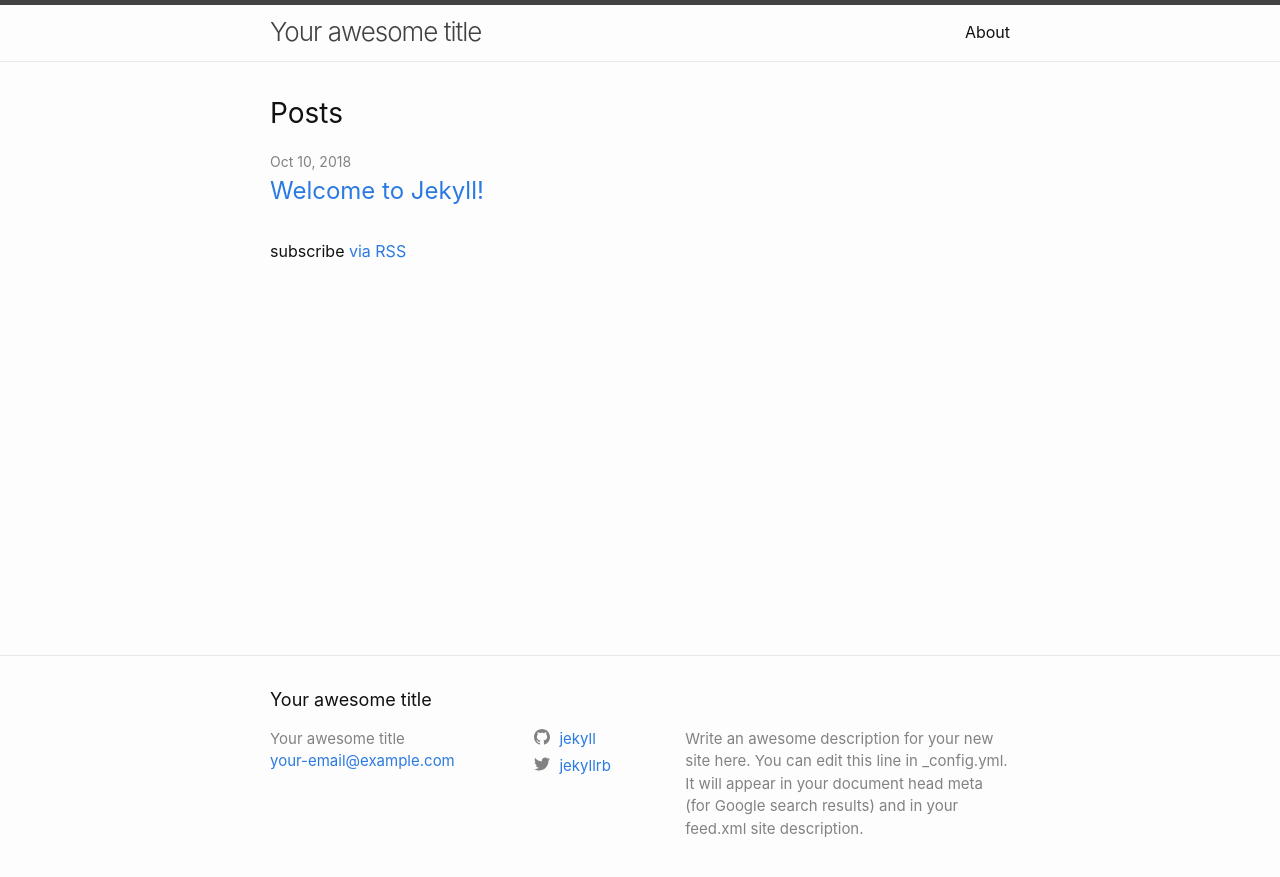
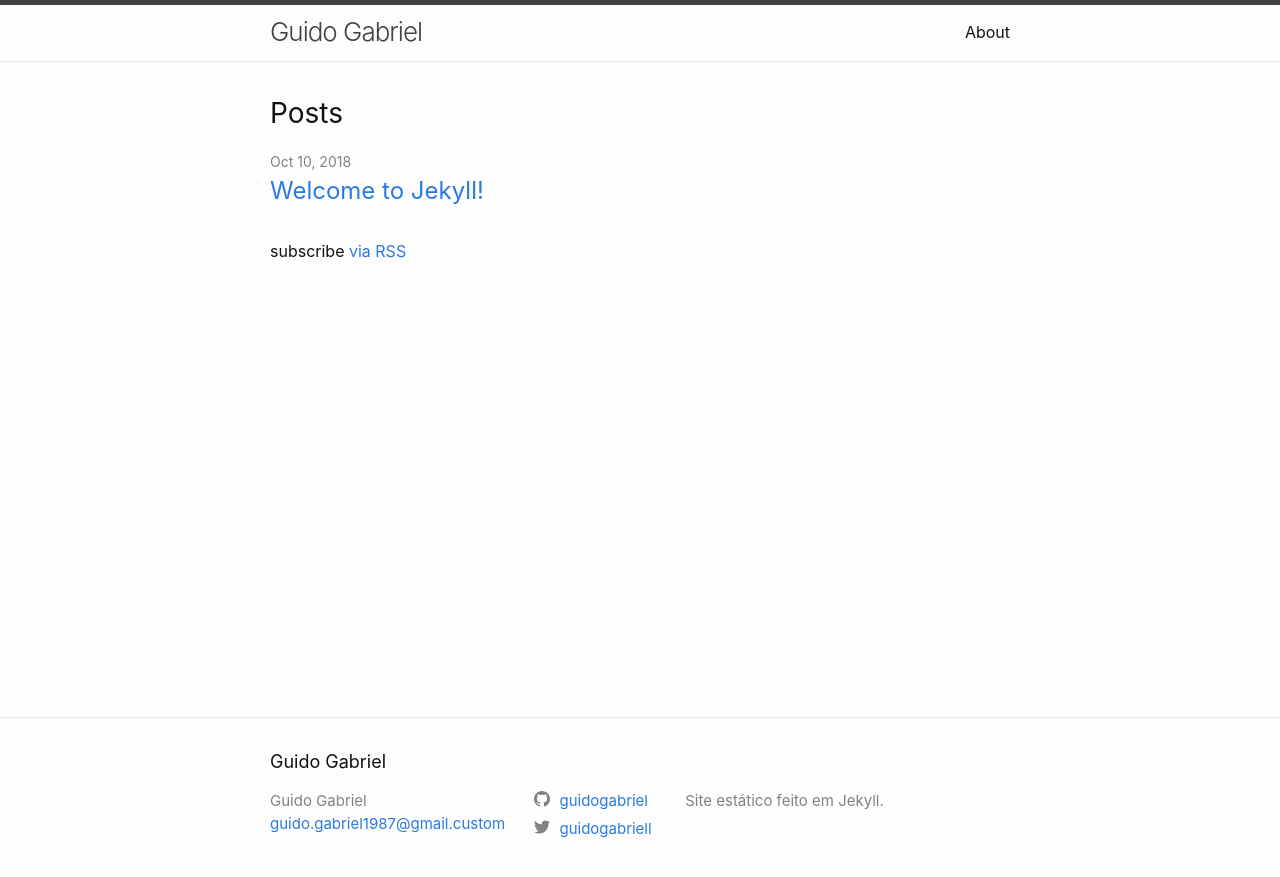
Before and after one commit to guidogabriel/guidogabriel.github.io, a Jekyll site: the page built from index.md, in a window 1280 px wide. Shown: the top 877 px of the page. Built offline with Jekyll 4.4.1, drawn with Linux system fonts in a browser that asks for light colours.

Commit message:
Customizando o arquivo _config.yml

```diff
--- a/_config.yml
+++ b/_config.yml
@@ -13,16 +13,14 @@
 # you will see them accessed via {{ site.title }}, {{ site.email }}, and so on.
 # You can create any custom variable you would like, and they will be accessible
 # in the templates via {{ site.myvariable }}.
-title: Your awesome title
-email: your-email@example.com
+title: Guido Gabriel
+email: guido.gabriel1987@gmail.custom
 description: >- # this means to ignore newlines until "baseurl:"
-  Write an awesome description for your new site here. You can edit this
-  line in _config.yml. It will appear in your document head meta (for
-  Google search results) and in your feed.xml site description.
+  Site estático feito em Jekyll.
 baseurl: "" # the subpath of your site, e.g. /blog
-url: "" # the base hostname & protocol for your site, e.g. http://example.com
-twitter_username: jekyllrb
-github_username:  jekyll
+url: "guidogabriel.github.io" # the base hostname & protocol for your site, e.g. http://example.com
+twitter_username: guidogabriell
+github_username:  guidogabriel
 
 # Build settings
 markdown: kramdown
```
